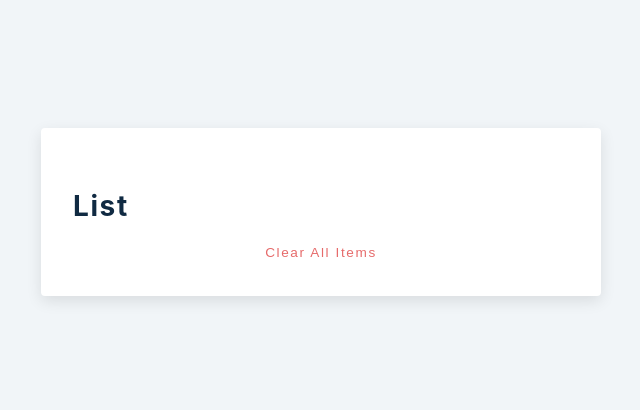
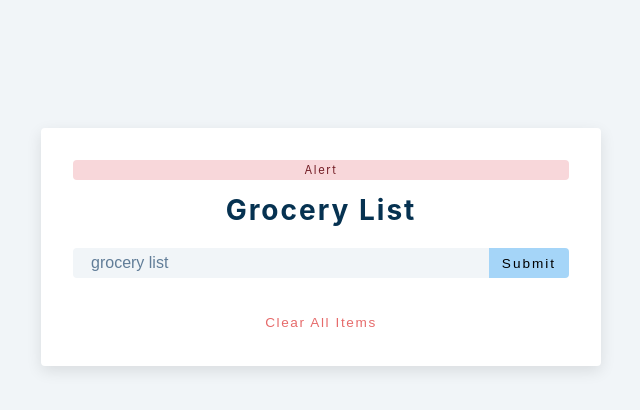
Before and after one commit to madhuridjs/react15_grocerylist, a React (Create React App) app: page / in a window 1280 px wide. Shown: the top 410 px of the page, without its empty margins (319-959 px from the left). Built offline with nearby package versions, Linux system fonts and the light colour scheme.

Commit message:
basic manual alert

```diff
--- a/src/Alert.js
+++ b/src/Alert.js
@@ -0,0 +1,10 @@
+import React from 'react';
+
+const Alert = ({ type }) => {
+    return(
+        <div>
+            <p className= {`alert alert-${type}`}>Alert</p>
+        </div>
+    )
+}
+export default Alert;
--- a/src/App.js
+++ b/src/App.js
@@ -1,10 +1,35 @@
-import React from 'react';
+import React, { useState } from 'react';
+import Alert from './Alert';
 
 function App() {
+    const [name, setName] = useState("");
+    const [alert, setAlert] = useState({
+        show: true,
+        type: 'danger',
+        msg: ""
+    });
+
+    const handleSubmit= (event) => {
+        event.preventDefault()
+        console.log("hello");
+    }
     return(
         <section className= "section-center">
+            <div className= "grocery-form">
+                <Alert {...alert}/>
+                <h3 className= "title">Grocery List</h3>
+            </div>
+            <form className= "form-control" onSubmit={handleSubmit}>
+                <input
+                    className= "grocery"
+                    type= "text"
+                    placeholder= "grocery list"
+                    value={name}
+                    onChange={event => setName(event.target.value)}
+                />
+                <button className= "submit-btn">Submit</button>
+            </form>
             <div className= "grocery-container">
-                <h3>List</h3>
                 <button className= "clear-btn">clear all items</button>
             </div>
         </section>
```
